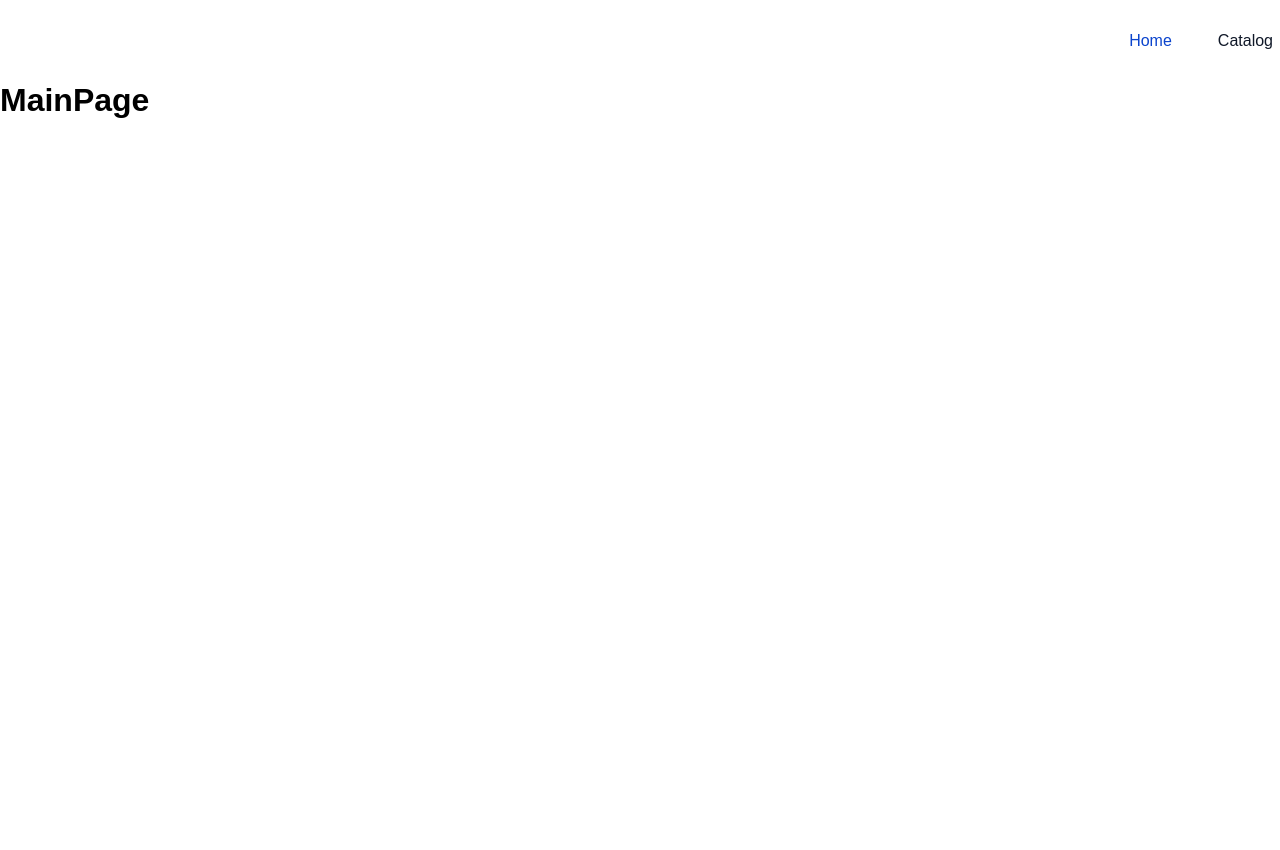
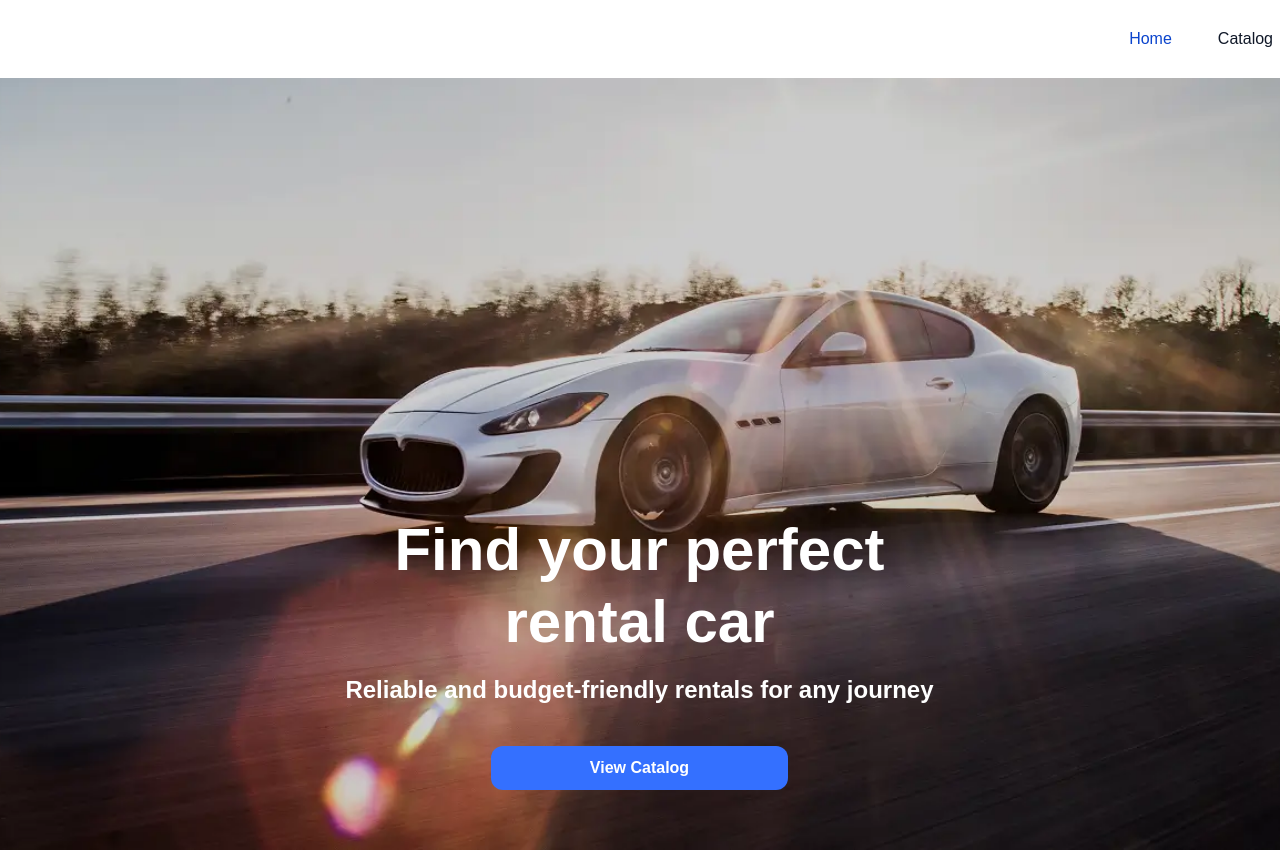
Before and after one commit to MihailShev/RentalCar, a React (Vite) app: page / in a window 1280 px wide. Before the commit the page ends 800 px from the top, so only its background shows below. Built offline with nearby package versions, Linux system fonts and the light colour scheme.

Commit message:
add hero section

```diff
--- a/src/components/Navigation/Navigation.jsx
+++ b/src/components/Navigation/Navigation.jsx
@@ -1,8 +1,9 @@
-import { Link, NavLink } from "react-router";
+import { Link, NavLink } from "react-router-dom";
 import css from "./Navigation.module.css";
 
 export default function Navigation() {
   return (
+    <header>
       <div className={`container ${css.header}`}>
         <Link className={css.link} to="/">
           <svg height={16} width={104}>
@@ -10,7 +11,9 @@ export default function Navigation() {
           </svg>
         </Link>
 
-      <div className={css.wrap_link}>
+        <nav>
+          <ul className={css.ul}>
+            <li>
               <NavLink
                 className={({ isActive }) =>
                   isActive ? `${css.link} ${css.active}` : css.link
@@ -19,7 +22,9 @@ export default function Navigation() {
               >
                 Home
               </NavLink>
+            </li>
 
+            <li>
               <NavLink
                 className={({ isActive }) =>
                   isActive ? `${css.link} ${css.active}` : css.link
@@ -28,7 +33,10 @@ export default function Navigation() {
               >
                 Catalog
               </NavLink>
+            </li>
+          </ul>
+        </nav>
       </div>
-    </div>
+    </header>
   );
 }
--- a/src/components/Navigation/Navigation.module.css
+++ b/src/components/Navigation/Navigation.module.css
@@ -6,7 +6,7 @@
   padding: 24px 0;
 }
 
-.wrap_link {
+.ul {
   display: flex;
   align-items: center;
   gap: 32px;
--- a/src/pages/MainPage/MainPage.jsx
+++ b/src/pages/MainPage/MainPage.jsx
@@ -1,7 +1,22 @@
+import { useNavigate } from "react-router";
+import css from "./MainPage.module.css";
+
 export default function MainPage() {
+  const navigate = useNavigate();
+
+  const handleClick = () => navigate("/catalog");
+
   return (
-    <>
-      <h1>MainPage</h1>
-    </>
+    <section className={css.hero}>
+      <h1 className={css.title}>Find your perfect rental car</h1>
+
+      <p className={css.text}>
+        Reliable and budget-friendly rentals for any journey
+      </p>
+
+      <button className={css.button} onClick={handleClick} type="button">
+        View Catalog
+      </button>
+    </section>
   );
 }
--- /dev/null
+++ b/src/pages/MainPage/MainPage.module.css
@@ -0,0 +1,44 @@
+.hero {
+  background-image: url("/img/bg-hero.webp");
+  background-repeat: no-repeat;
+  background-position: center;
+  background-size: cover;
+  padding: 436px 329px 60px 328px;
+  text-align: center;
+}
+
+.title {
+  font-weight: 700;
+  font-size: 60px;
+  line-height: 1.2;
+  color: #fff;
+
+  margin-bottom: 16px;
+}
+
+.text {
+  font-weight: 600;
+  font-size: 24px;
+  line-height: 1.33333;
+  color: #fff;
+
+  margin-bottom: 40px;
+}
+
+.button {
+  background-color: #3470ff;
+
+  border-radius: 12px;
+  padding: 12px 99px;
+
+  font-weight: 600;
+  font-size: 16px;
+  line-height: 1.25;
+  color: #fff;
+}
+
+@media screen and (min-resolution: 192dpi) {
+  .hero {
+    background-image: url("/img/bg-hero@2x.webp");
+  }
+}
```
Lines whose indentation alone changed are shown as unchanged.
